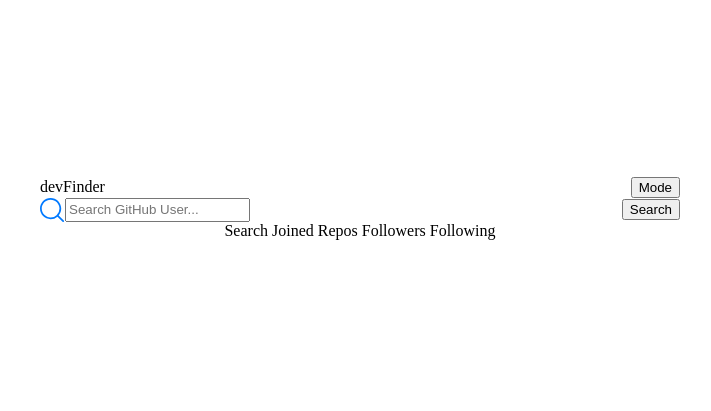
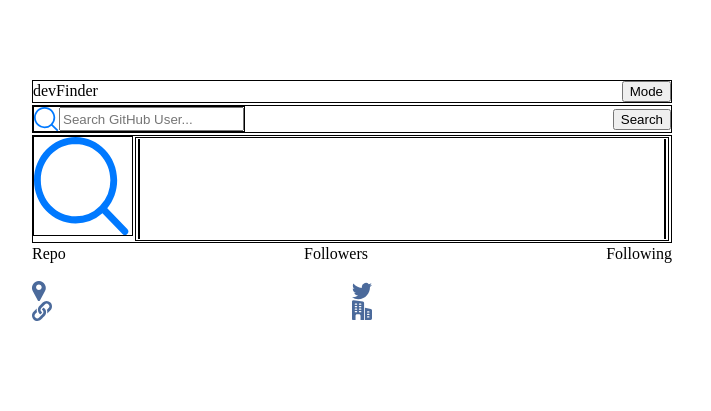
Before and after one commit to AzriRahmat-SDev/github-user-search-app, a plain HTML site: page starter-code/index.html in a window 1280 px wide. Shown: the whole page, without its empty margins (288-999 px from the left). Drawn offline with Linux system fonts and the light colour scheme; no server answers.

Commit message:
basic skeleton done

```diff
--- a/starter-code/index.html
+++ b/starter-code/index.html
@@ -10,26 +10,110 @@
 			sizes="32x32"
 			href="./assets/favicon-32x32.png"
 		/>
-		<link rel="stylesheet" type="text/css" href="./styles.css" />
-		<title>Frontend Mentor | GitHub user search app</title>
+		<link rel="stylesheet" href="/dist/styles.css" />
+		<link rel="stylesheet" href="/js/script.js" />
+		<title>GitHub User Search App</title>
 	</head>
 	<body>
-		<div>
-			<section class="header">
+		<header>
+			<section>
+				<div class="header">
 					<header>devFinder</header>
 					<button id="handleModeChange">Mode</button>
+				</div>
 			</section>
-		</div>
+		</header>
 		<div>
+			<form id="myForm">
 				<section class="search-bar-container">
 					<div class="search-bar">
 						<img class="search" src="./assets/icon-search.svg" />
-					<input type="text" placeholder="Search GitHub User..." />
+						<input
+							type="text"
+							id="getUser"
+							required
+							placeholder="Search GitHub User..."
+						/>
 					</div>
 					<button id="handleUserSearch">Search</button>
 				</section>
+			</form>
 		</div>
-
-		Search Joined Repos Followers Following
+		<section>
+			<div class="username-container">
+				<div>
+					<img
+						class="github-thumb"
+						id="github-thumb"
+						src="./assets/icon-search.svg"
+						height="100px"
+						width="100px"
+						border="1px solid black"
+					/>
+				</div>
+				<!-- includes (name, @name, bio) -->
+				<div class="result-container">
+					<div class="result-name-result-handle">
+						<div
+							class="result-name"
+							id="result-name"
+							style="font-size: 18px"
+						></div>
+						<div
+							class="result-handle"
+							id="result-handle"
+							style="font-size: 18px"
+						></div>
+					</div>
+					<div
+						class="date-joined"
+						id="date-joined"
+						style="font-size: 18px; display: inline-block"
+					></div>
+				</div>
+			</div>
+			<div class="result-bio" id="result-bio" style="font-size: 18px"></div>
+		</section>
+		<section class="influence">
+			<div class="influence-container">
+				<div class="repo">
+					Repo <br />
+					<p id="repo"></p>
+				</div>
+				<div class="followers">
+					Followers <br />
+					<p id="followers"></p>
+				</div>
+				<div class="following">
+					Following <br />
+					<p id="following"></p>
+				</div>
+			</div>
+		</section>
+		<section class="soc-med">
+			<div class="soc-med-container">
+				<div class="location-links">
+					<div class="location" id="location-wrapper">
+						<img src="./assets/icon-location.svg" alt="" class="location" />
+						<p id="location"></p>
+					</div>
+					<div class="links" id="links-wrapper">
+						<img src="./assets/icon-website.svg" alt="" class="links" />
+						<p id="links"></p>
+					</div>
+				</div>
+				<div class="twitter-others" id="twitter-wrapper">
+					<div class="twitter">
+						<img src="./assets/icon-twitter.svg" alt="" class="twitter" />
+						<p id="twitter"></p>
+					</div>
+					<div class="others" id="others-wrapper">
+						<img src="./assets/icon-company.svg" alt="" class="others" />
+						<p id="others"></p>
+					</div>
+				</div>
+			</div>
+		</section>
 	</body>
+	<script src="./js/script.js"></script>
 </html>
--- /dev/null
+++ b/starter-code/js/script.js
@@ -0,0 +1,65 @@
+console.log('hello world');
+
+var form = document.getElementById('myForm');
+
+form.addEventListener('submit', function (e) {
+	e.preventDefault();
+	var search = document.getElementById('getUser').value;
+	var modifiedSearch = search.split(' ').join('');
+	fetch('https://api.github.com/users/' + modifiedSearch)
+		.then((response) => response.json())
+		.then((data) => {
+			console.log(data);
+
+			document.getElementById('result-name').innerHTML = `
+            <p>${data.name}</p>`;
+		});
+});
+
+fetch('https://api.github.com/users/octocat')
+	.then((response) => response.json())
+	.then((data) => {
+		//Name
+		document.getElementById('result-name').innerHTML = `<p>${data.name}</p>`;
+		var date = new Date(data.created_at);
+
+		//Date joined
+		var modifiedDate = date.toUTCString();
+		document.getElementById('date-joined').innerHTML = `<p>${modifiedDate}</p>`;
+
+		//Login
+		document.getElementById(
+			'result-handle'
+		).innerHTML = `<p>@${data.login}</p>`;
+
+		//Bio
+		document.getElementById('result-bio').innerHTML = `<p>${data.bio}</p>`;
+		if (data.bio === null) {
+			document.getElementById(
+				'result-bio'
+			).innerHTML = `<p>This profile has no bio</p>`;
+		}
+
+		//Repo
+		document.getElementById('repo').innerHTML = `<p>${data.public_repos}</p>`;
+
+		//Followers
+		document.getElementById('followers').innerHTML = `<p>${data.followers}</p>`;
+
+		//Following
+		document.getElementById('following').innerHTML = `<p>${data.following}</p>`;
+
+		//Location
+		document.getElementById('location').innerHTML = `<p>${data.location}</p>`;
+
+		//Links
+		document.getElementById('links').innerHTML = `<p>${data.blog}</p>`;
+
+		//twitter
+		document.getElementById(
+			'twitter'
+		).innerHTML = `<p>${data.twitter_username}</p>`;
+
+		//others
+		document.getElementById('others').innerHTML = `<p>${data.company}</p>`;
+	});
--- /dev/null
+++ b/starter-code/scss/_globals.scss
@@ -0,0 +1,99 @@
+html {
+	font-size: 100%;
+	box-sizing: border-box;
+}
+
+*,
+*::before,
+*::after {
+	box-sizing: inherit;
+}
+
+body {
+	margin: 0;
+	padding: 0;
+	line-height: 1.3;
+	display: flex;
+	flex-direction: column;
+	justify-content: center;
+	align-items: center;
+	height: 50vh;
+	width: 100vw;
+	background: #fff;
+}
+
+section > .header {
+	display: flex;
+	justify-content: space-between;
+	align-items: center;
+	flex-direction: row;
+	width: 50vw;
+	margin: 1px 2px;
+	border: 1px solid black;
+}
+
+.search-bar-container {
+	display: flex;
+	flex-direction: row;
+	align-items: center;
+	justify-content: space-between;
+	width: 50vw;
+	margin: 1px 2px;
+	border: 1px solid black;
+}
+
+.search-bar {
+	display: flex;
+	justify-content: center;
+	border: 1px solid black;
+}
+
+#result {
+	display: inline-block;
+}
+
+.username-container {
+	display: flex;
+	align-items: left;
+	width: 50vw;
+	margin: 1px 2px;
+	border: 1px solid black;
+}
+
+.result-container {
+	display: flex;
+	flex-direction: row;
+	width: auto;
+	margin: 1px 2px;
+	border: 1px solid black;
+}
+
+.result-name-result-handle {
+	display: flex;
+	flex-direction: column;
+	width: auto;
+	margin: 1px 2px;
+	border: 1px solid black;
+}
+
+.date-joined {
+	display: flex;
+	width: auto;
+	margin: 1px 2px;
+	border: 1px solid black;
+}
+
+.result-container {
+	display: flex;
+	flex-direction: column;
+	justify-content: space-between;
+	width: 100vw;
+	margin: 1px 2px;
+	border: 1px solid black;
+
+	@media (min-width: 43.75em) {
+		display: flex;
+		flex-direction: row;
+		float: right;
+	}
+}
--- /dev/null
+++ b/starter-code/scss/_influence.scss
@@ -0,0 +1,6 @@
+.influence-container {
+	display: flex;
+	align-items: center;
+	justify-content: space-between;
+	width: 50vw;
+}
--- /dev/null
+++ b/starter-code/scss/_socmed.scss
@@ -0,0 +1,46 @@
+.soc-med-container {
+	display: flex;
+	align-items: center;
+	width: 50vw;
+}
+.location-links {
+	display: block;
+	width: 50%;
+}
+
+.twitter-others {
+	display: block;
+	width: 50%;
+}
+
+.location {
+	display: flex;
+}
+
+.location > p {
+	margin: 0px 16px;
+}
+
+.links {
+	display: flex;
+}
+
+.links > p {
+	margin: 0px 16px;
+}
+
+.twitter {
+	display: flex;
+}
+
+.twitter > p {
+	margin: 0px 16px;
+}
+
+.others {
+	display: flex;
+}
+
+.others > p {
+	margin: 0px 16px;
+}
--- /dev/null
+++ b/starter-code/scss/styles.scss
@@ -0,0 +1,4 @@
+@import 'variables';
+@import 'globals';
+@import 'influence';
+@import 'socmed';
```
Also changed, not shown: dist/styles.css (added), github-user-search-app-figma/README.md (added), github-user-search-app-sketch/README.md (added), starter-code/scss/_variables.scss (added), starter-code/scss/styles.css (added), starter-code/styles.css (deleted), 2 other files. Lines whose indentation alone changed are shown as unchanged.
